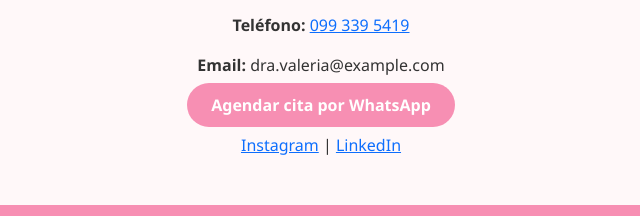
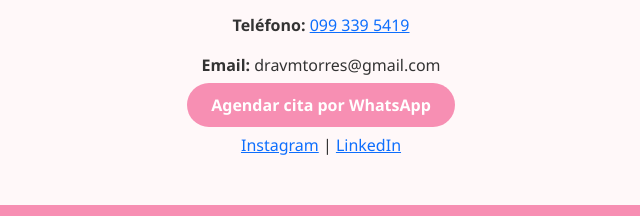
Before and after one commit to anthonydanielarce3-droid/dravaleriaordo-ez, a plain HTML site: page index.html in a window 1280 px wide. Shown: the part 1390-1606 px from the top of the page, 319-959 px from the left. Drawn offline with nearby package versions, Linux system fonts and the light colour scheme.

Commit message:
Update index.html

```diff
--- a/index.html
+++ b/index.html
@@ -81,7 +81,7 @@
     <h2>Contacto</h2>
     <p><strong>Dirección:</strong> 18 de Noviembre y Loja, Loja - Ecuador</p>
     <p><strong>Teléfono:</strong> <a href="tel:+593993395419">099 339 5419</a></p>
-    <p><strong>Email:</strong> dra.valeria@example.com</p>
+    <p><strong>Email:</strong> dravmtorres@gmail.com</p>
     <a href="https://wa.me/593993395419" target="_blank" class="btn-main">Agendar cita por WhatsApp</a>
     <div class="mt-3">
       <a href="https://instagram.com" target="_blank">Instagram</a> |
```
